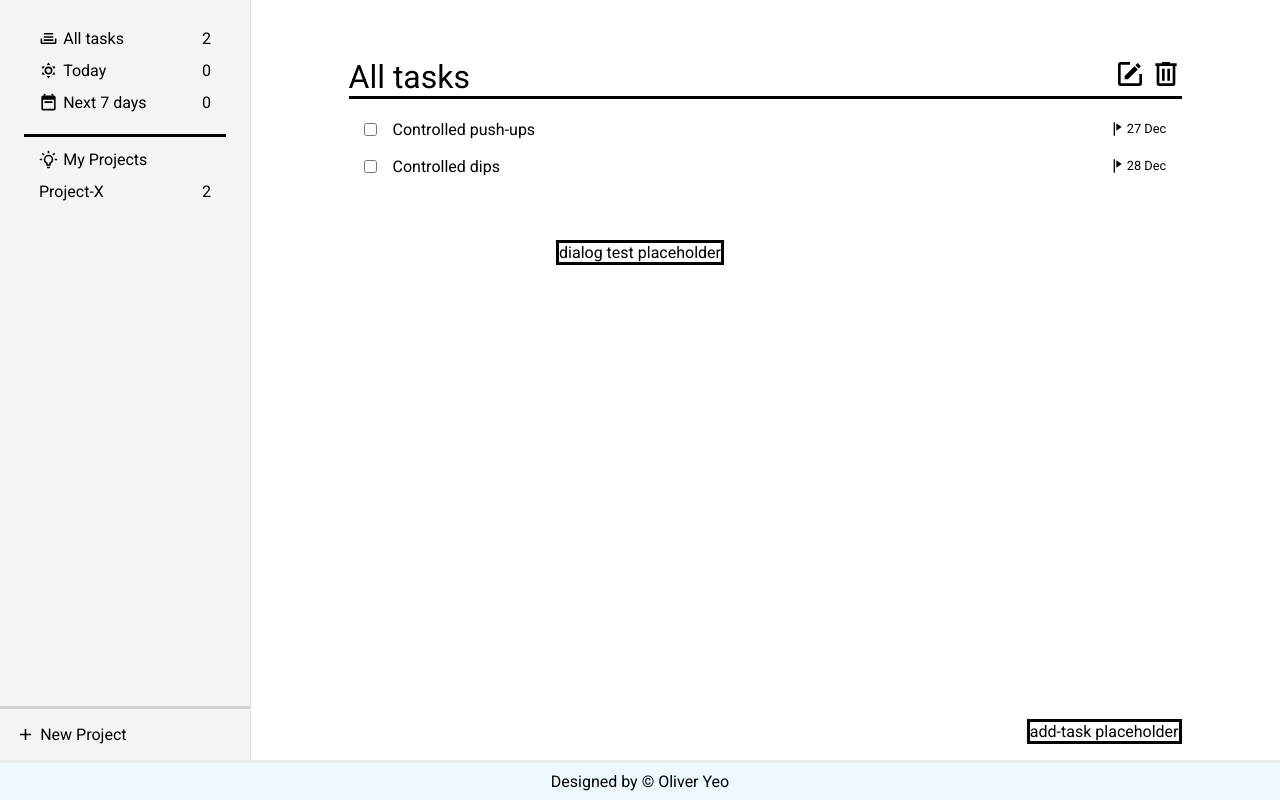
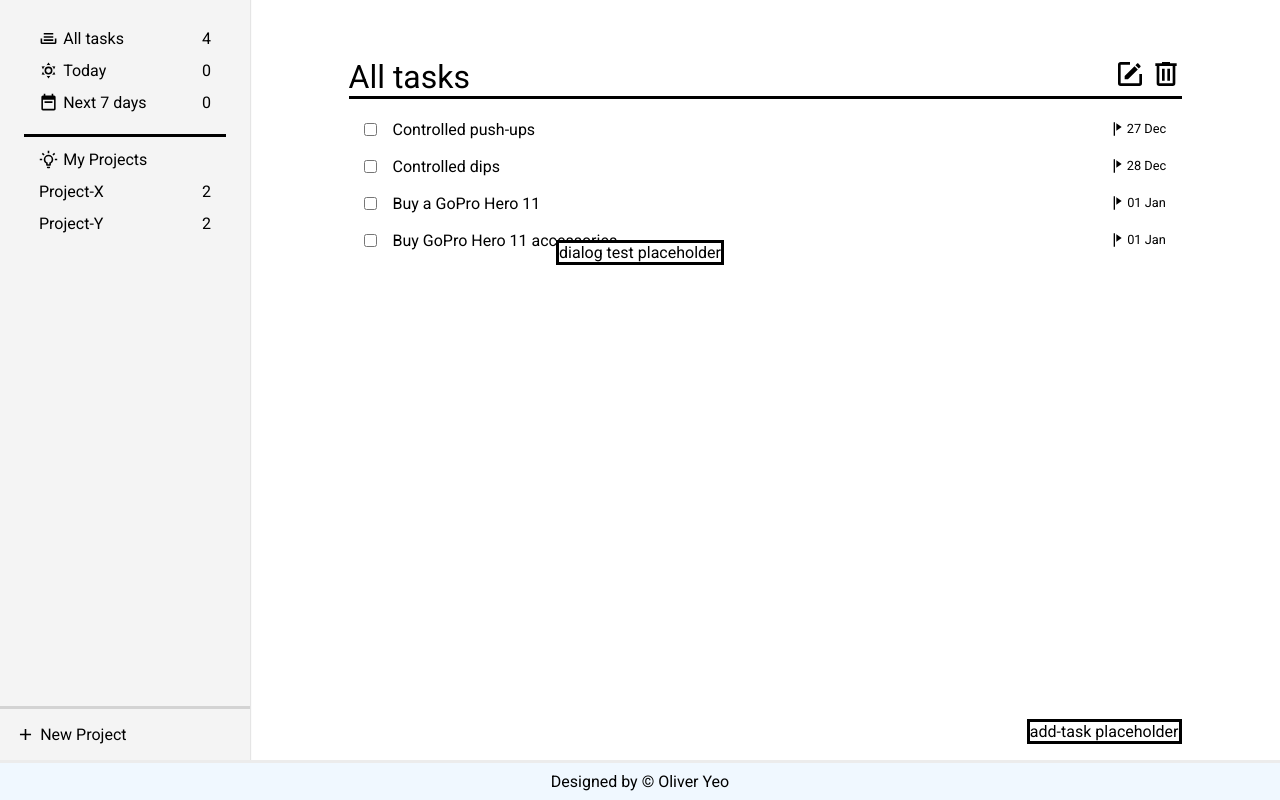
Before and after one commit to oliveryeo/todo-list, a website built with webpack: page src/template.html in a window 1280 px wide. Built offline with nearby package versions, Linux system fonts and the light colour scheme.

Commit message:
Add new project test unit

```diff
--- a/src/DOMController.js
+++ b/src/DOMController.js
@@ -51,6 +51,8 @@ const testUnitHandler = (() => {
     // Create Project and Todo
     testUnitModule.projectCreationTestUnit.createProjectX();
     testUnitModule.projectCreationTestUnit.createProjectXTodo();
+    testUnitModule.projectCreationTestUnit.createProjectY();
+    testUnitModule.projectCreationTestUnit.createProjectYTodo();
 
     // Load task count for each sidebar tab
     sidebarController.todoCountLoader.loadAllTasksCount();
@@ -61,6 +63,8 @@ const testUnitHandler = (() => {
     console.log("If this is printed, weekTasksCount is loaded");
     sidebarController.todoCountLoader.loadProjectTasksCount('Project-X');
     console.log("If this is printed, Project-X tasks count is loaded");
+    sidebarController.todoCountLoader.loadProjectTasksCount('Project-Y');
+    console.log("If this is printed, Project-Y tasks count is loaded");
   };
 
   return { addTodoTestUnit };
--- a/src/template.html
+++ b/src/template.html
@@ -31,6 +31,10 @@
         </div>
         <button data-title="Project-X">
           <div>Project-X</div>
+          <div class="count">X</div>
+        </button>
+        <button data-title="Project-Y">
+          <div>Project-Y</div>
           <div class="count">X</div>
         </button>
       </div>
--- a/src/testUnitModule.js
+++ b/src/testUnitModule.js
@@ -32,15 +32,56 @@ const projectCreationTestUnit = (() => {
       // Sieve out the project name
       if (project.projectName == "Project-X") {
         project.allTodos.forEach((todo) => {
-          console.log("If this is printed, a todo was successfully created!");
+          console.log("If this is printed, a Project-X todo was successfully created!");
           console.log(todo);
         })
       }
     });
   }
+
+  const createProjectY = () => {
+    // Testing todo project creation
+    todoController.createProject("Project-Y");
+  }
+
+  const createProjectYTodo = () => {
+    todoController.allProjects.forEach((project) => {
+      // Sieve out the project name
+      if (project.projectName == "Project-Y") {
+        console.log("If this is printed, Project-Y was created!");
+        console.log("Creating a Project-Y todo now for testing!");
+
+        // Create a project todo
+        let title = "Buy a GoPro Hero 11";
+        let description = "Lazada have a good sale going on right now!";
+        let dueDate = "2024-01-01";
+        let priority = "high";
+        project.createTodo(title, description, dueDate, priority, project.projectName);
+
+        let titleTwo = "Buy GoPro Hero 11 accessories";
+        let descriptionTwo = "Aliexpress have good sales on the GoPro Hero accessories!";
+        let dueDateTwo = "2024-01-01";
+        let priorityTwo = "high";
+        project.createTodo(titleTwo, descriptionTwo, dueDateTwo, priorityTwo, project.projectName);
+      }
+    });
+
+    todoController.allProjects.forEach((project) => {
+      // Sieve out the project name
+      if (project.projectName == "Project-Y") {
+        project.allTodos.forEach((todo) => {
+          console.log("If this is printed, a Project-Y todo was successfully created!");
+          console.log(todo);
+        })
+      }
+    });
+  }
+
   return {
     createProjectX,
-    createProjectXTodo
+    createProjectXTodo,
+    createProjectY,
+    createProjectYTodo
   };
 })();
 
```
